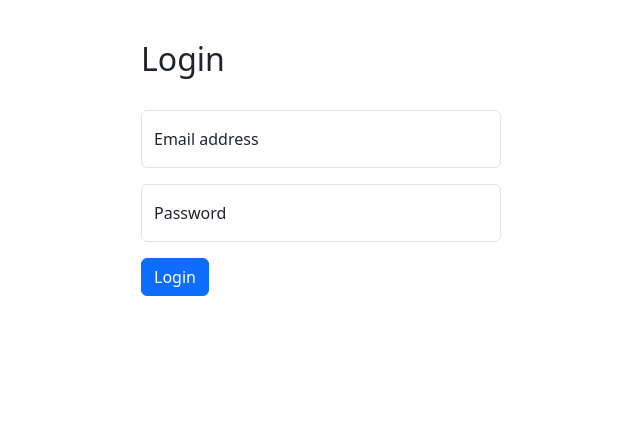
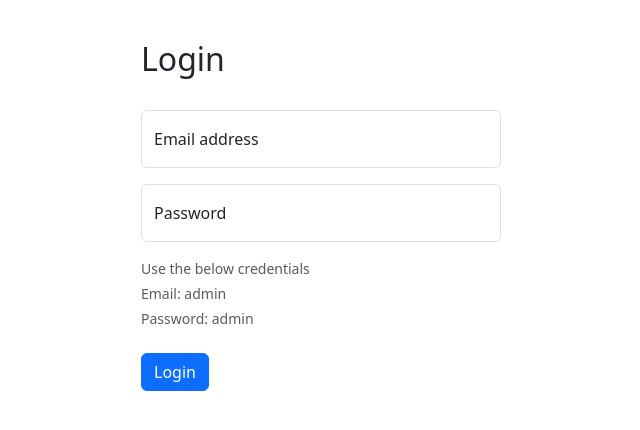
Before and after one commit to ashwin3082002/management, a Django app: page / in a window 1280 px wide. Shown: the top 430 px of the page, without its empty margins (319-959 px from the left). Run offline with Django 4.2, Linux system fonts and the light colour scheme.

Commit message:
small change

```diff
--- a/templates/index.html
+++ b/templates/index.html
@@ -18,7 +18,13 @@
             <input required type="password" name="password" class="form-control" id="floatingInput" placeholder="9876543211">
             <label for="floatingInput">Password</label>
           </div>
+          <div id="emailHelp" class="form-text">Use the below credentials</div>
+          <div id="emailHelp" class="form-text">Email: admin</div>
+          <div id="emailHelp" class="form-text">Password: admin</div> <br>
+
         <button type="submit" class="btn btn-primary">Login</button>
+
+
       </form>
 
 </div>
```
